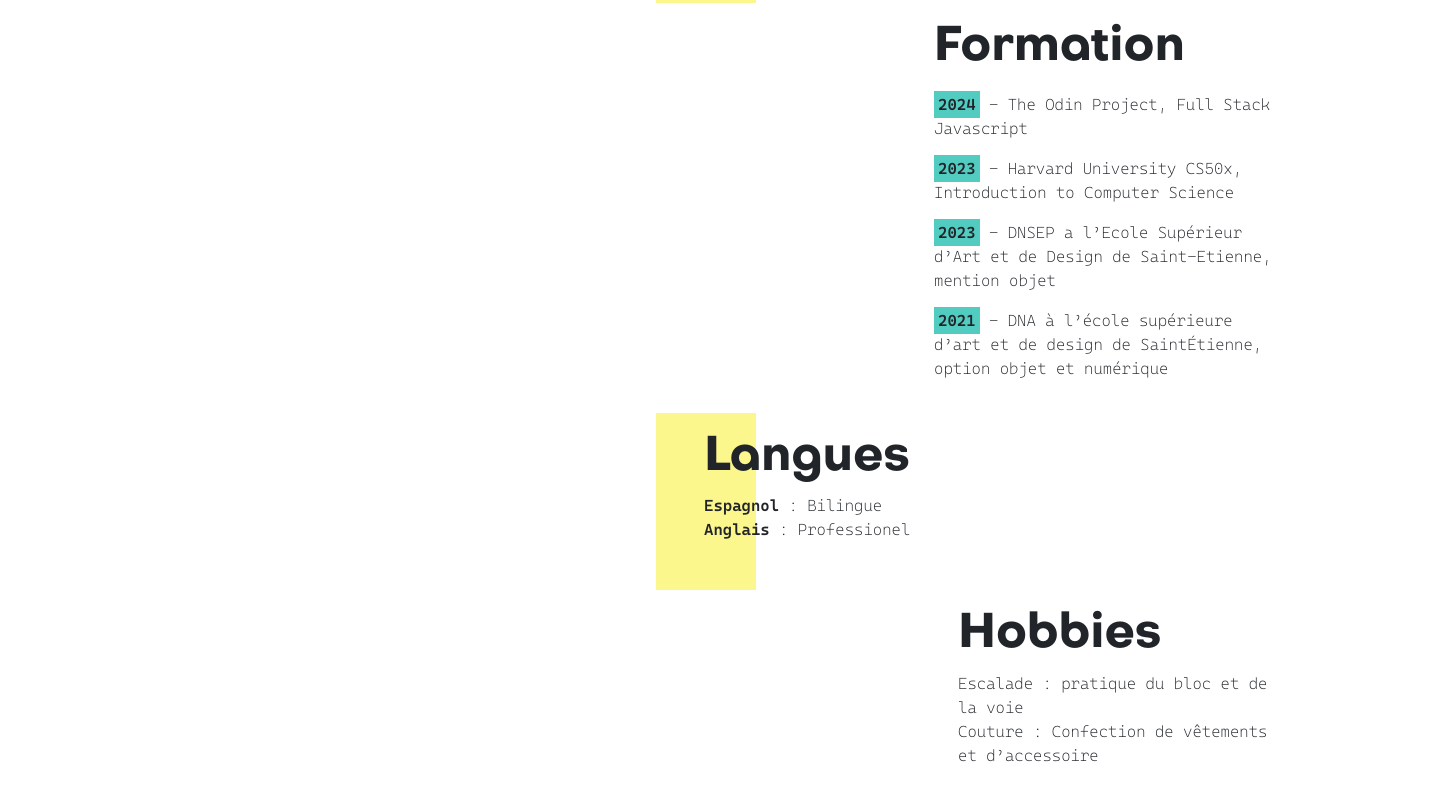
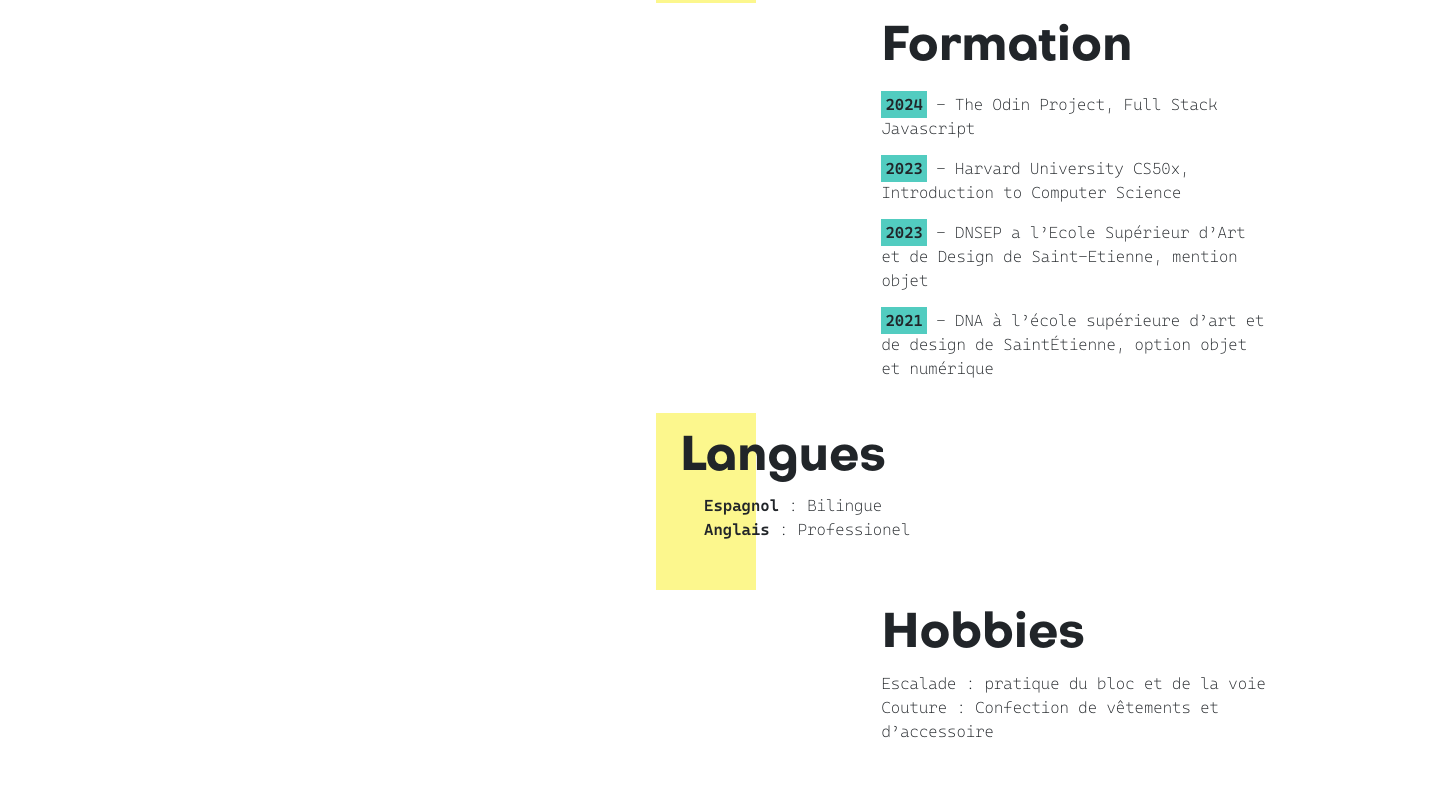
Before and after one commit to fabibot/portfolio, a Vue app: page / in a window 1280 px wide. Shown: the part 810-1610 px from the top of the page, 1429 px wide, since content can reach past the window. Built offline with nearby package versions, Linux system fonts and the light colour scheme.

Commit message:
marges et details

```diff
--- a/src/components/MainContent.vue
+++ b/src/components/MainContent.vue
@@ -23,6 +23,7 @@
             <div class="div-experience">
                 <ExperiencesProfessionelles v-bind:experience="info.experience"></ExperiencesProfessionelles>
             </div>
+            <div class="column3-grid">
                 <div class="div-formation">
                     <Formation v-bind:formation="info.formation"></Formation>
                 </div>
@@ -31,6 +32,7 @@
                 </div>
                 <div class="div-hobbies">
                     <Hobbies v-bind:hobbies="info.hobbies"></Hobbies>
+                </div>
             </div>
         </div>
         <div class="column-4">
@@ -56,6 +58,23 @@
 </template>
 
 <style>
+    .column3-grid {
+        display: grid;
+        grid-template-columns: 35% 1fr;
+    }
+    .div-formation {
+        grid-row: 1/2;
+        grid-column: 2/3;
+    }
+
+    .div-langues {
+        grid-row: 2/3;
+    }
+
+    .div-hobbies {
+        grid-row: 3/4;
+        grid-column: 2/3;
+    }
     .main-grid {
         display: grid;
         grid-template-columns: 5% 40% 1fr 5%;
--- a/src/components/cvComposants/Formation.vue
+++ b/src/components/cvComposants/Formation.vue
@@ -1,5 +1,5 @@
 <template>
-    <div class="formation ps-5 py-3">
+    <div class="formation py-3">
         <h2 class="octarine-b"> Formation </h2>
         <div>
             <div v-for="diplome in formation" class="my-3">
@@ -21,7 +21,7 @@ export default {
 <style>
     .formation {
         width: 390px;
-        margin-left: 230px;
+        /* margin-left: 230px; */
     }
     .formation li {
         margin: 20px 0px
--- a/src/components/cvComposants/Hobbbies.vue
+++ b/src/components/cvComposants/Hobbbies.vue
@@ -1,5 +1,5 @@
 <template>
-    <div class="ps-5 py-3">
+    <div class="py-3">
         <h2 class="octarine-b">Hobbies</h2>
         <div v-for="hobbie in hobbies">
             <span class="">{{ hobbie.nom }}</span> : {{ hobbie.description }}</div>
@@ -15,7 +15,7 @@ export default {
 </script>
 
 <style scoped>
-    .ps-5 {
+    /* .ps-5 {
         margin-left : 254px;
-    }
+    } */
 </style>
--- a/src/components/cvComposants/Langues.vue
+++ b/src/components/cvComposants/Langues.vue
@@ -1,7 +1,7 @@
 <template>
-    <div class="ps-5 pt-3 pb-5 fond-coupe">
+    <div class="ps-4 pt-3 pb-5 fond-coupe">
         <h2 class="octarine-b">Langues</h2>
-        <div v-for="langue in langues" class="text-nowrap">
+        <div v-for="langue in langues" class="text-nowrap ms-4">
             <span class="cascadia-sb">{{ langue.langue }}</span> : {{ langue.niveau }}</div>
     </div>
 </template>
```
Lines whose indentation alone changed are shown as unchanged.
